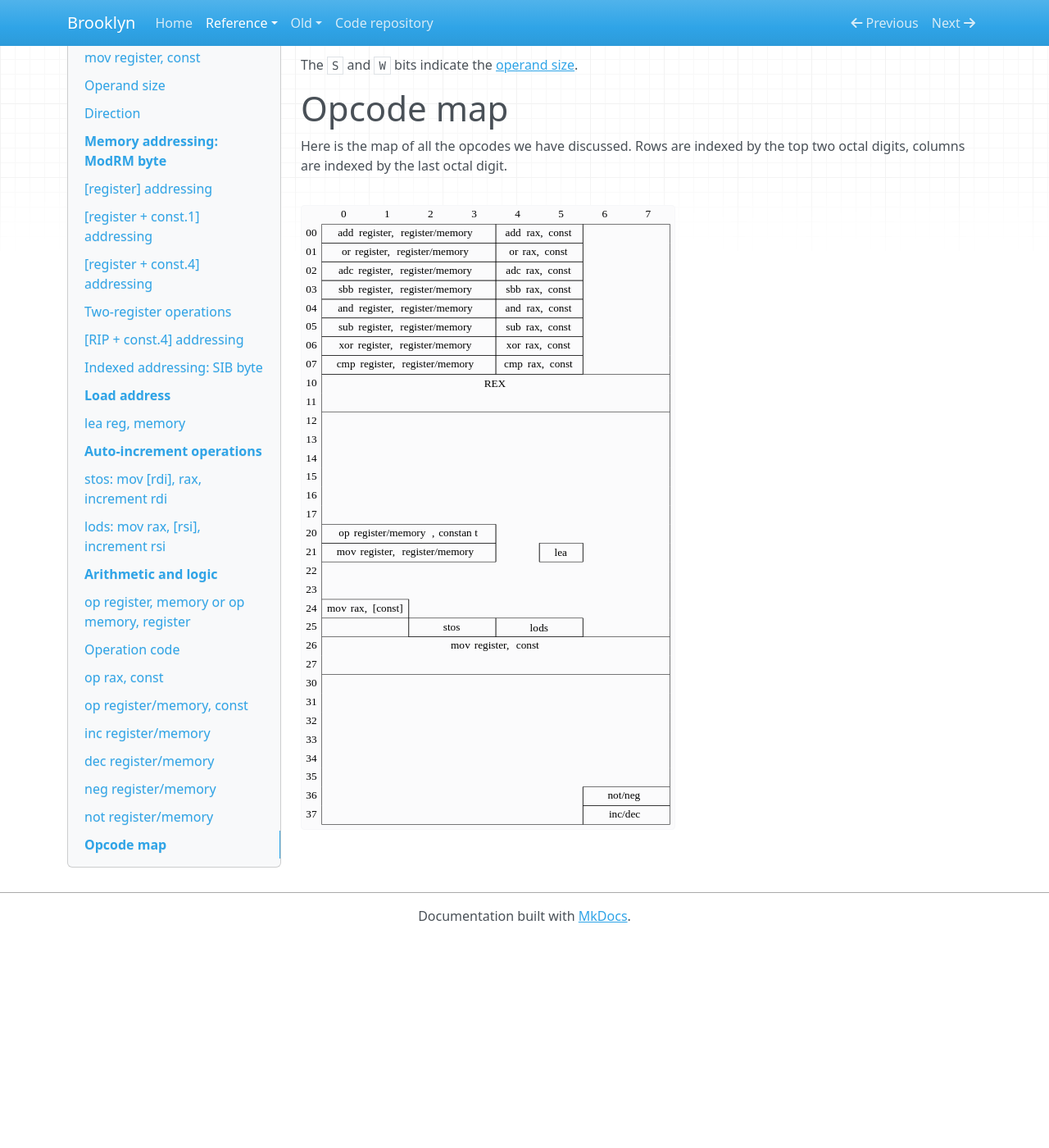
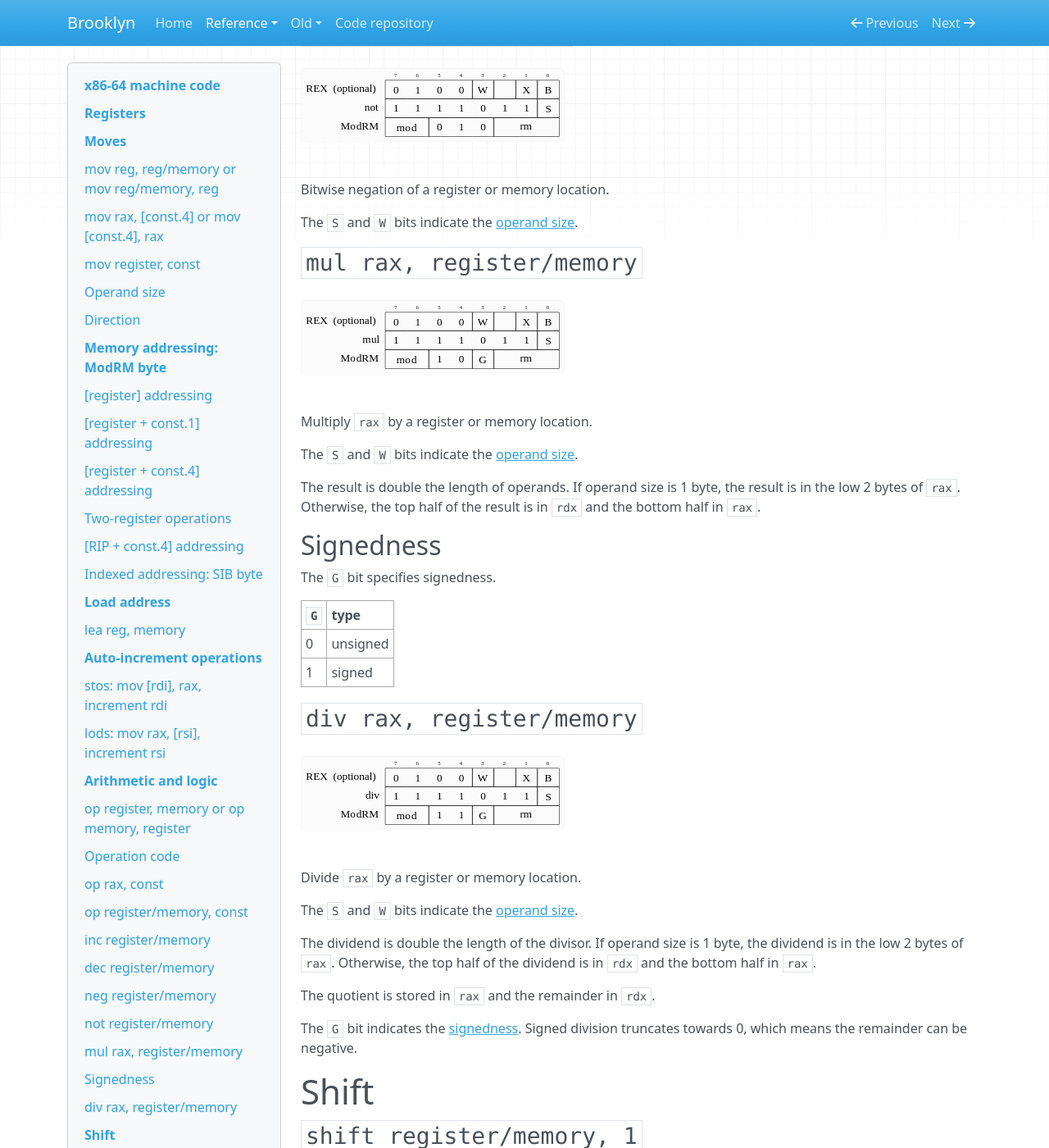
Before and after one commit to tczajka/bootstrap, an MkDocs documentation site: the page built from docs/reference/x86-64.md, in a window 1280 px wide and 1400 px high, scrolled down 10595 px. Shown: the whole window at 82% size. Built offline with MkDocs 1.6.1, drawn with Linux system fonts in a browser that asks for light colours; nearby versions of some CDN libraries; before the commit the page ends 11740 px from its top, so only the background shows below that; some of the changed text lies outside the part shown.

Commit message:
mul, div, shift

```diff
--- a/docs/reference/x86-64.md
+++ b/docs/reference/x86-64.md
@@ -9,13 +9,13 @@
 
 # Registers
 
-There are 16 64-bit registers:
+There are 16 8-byte (64-bit) general purpose registers, but some have special uses:
 
 ID  | name  | special uses
 --: | ----- | ----------
 `0` | `rax` | some instructions use it implicitly
-`1` | `rcx` |
-`2` | `rdx` |
+`1` | `rcx` | shift size
+`2` | `rdx` | high bits in multiplication / division
 `3` | `rbx` |
 `4` | `rsp` | stack pointer (stack grows down)
 `5` | `rbp` | stack frame pointer
@@ -273,14 +273,14 @@
 This performs an operation encoded by [`op`](#operation-code) between `rax` and a constant.
 
 The `S` and `W` bits indicate the [operand size](#operand-size).
+If the operand size is 8 bytes, the `const` is 4-byte that is sign-extended.
 
 ## `op register/memory, const`
 
 ![op rm const](../images/x86-64/op_rm_const.svg)
 
 This performs an operation encoded by [`op`](#operation-code) between a register
-or memory location described by the [ModRM byte](#memory-addressing-modrm-byte)
-and a constant.
+or memory location and a constant.
 
 The `S` and `W` bits indicate the [operand size](#operand-size).
 
@@ -296,8 +296,7 @@
 
 ![inc rm](../images/x86-64/inc_rm.svg)
 
-Increments a register or memory location described by the
-[ModRM byte](#memory-addressing-modrm-byte) by 1.
+Increments a register or memory location by 1.
 
 The `S` and `W` bits indicate the [operand size](#operand-size).
 
@@ -305,8 +304,7 @@
 
 ![dec rm](../images/x86-64/dec_rm.svg)
 
-Decrements a register or memory location described by the
-[ModRM byte](#memory-addressing-modrm-byte) by 1.
+Decrements a register or memory location by 1.
 
 The `S` and `W` bits indicate the [operand size](#operand-size).
 
@@ -314,8 +312,7 @@
 
 ![neg rm](../images/x86-64/neg_rm.svg)
 
-Negate a signed register or memory location described by the
-[ModRM byte](#memory-addressing-modrm-byte).
+Negate a signed register or memory location.
 
 The `S` and `W` bits indicate the [operand size](#operand-size).
 
@@ -323,10 +320,96 @@
 
 ![not rm](../images/x86-64/not_rm.svg)
 
-Bitwise negation of a register or memory location described by the
-[ModRM byte](#memory-addressing-modrm-byte).
+Bitwise negation of a register or memory location.
 
 The `S` and `W` bits indicate the [operand size](#operand-size).
+
+## `mul rax, register/memory`
+
+![mul rm](../images/x86-64/mul_rm.svg)
+
+Multiply `rax` by a register or memory location.
+
+The `S` and `W` bits indicate the [operand size](#operand-size).
+
+The result is double the length of operands. If operand size is 1 byte, the result
+is in the low 2 bytes of `rax`. Otherwise, the top half of the result is in
+`rdx` and the bottom half in `rax`.
+
+## Signedness
+
+The `G` bit specifies signedness.
+
+`G` | type
+--- | ----
+ 0  | unsigned
+ 1  | signed
+
+## `div rax, register/memory`
+
+![div rm](../images/x86-64/div_rm.svg)
+
+Divide `rax` by a register or memory location.
+
+The `S` and `W` bits indicate the [operand size](#operand-size).
+
+The dividend is double the length of the divisor. If operand size is 1 byte, the dividend
+is in the low 2 bytes of `rax`. Otherwise, the top half of the dividend is in
+`rdx` and the bottom half in `rax`.
+
+The quotient is stored in `rax` and the remainder in `rdx`.
+
+The `G` bit indicates the [signedness](#signedness).
+Signed division truncates towards 0, which means the remainder can be negative.
+
+# Shift
+
+## `shift register/memory, 1`
+
+![shift 1](../images/x86-64/shift_1.svg)
+
+Shift a register or memory location by 1 bit.
+
+The `S` and `W` bits indicate the [operand size](#operand-size).
+
+The `G` bit indicates the [signedness](#signedness).
+
+## Shift direction
+
+The `D` bit specifies the shift direction:
+
+`D` | direction
+--- | ----
+ 0  | left
+ 1  | right
+
+A signed shift right means that the sign bit gets duplicated.
+
+## `shift register/memory, rcx`
+
+![shift rcx](../images/x86-64/shift_rcx.svg)
+
+Shift a register or memory location by the number of bits specified
+by `rcx` modulo (operand size).
+
+The `S` and `W` bits indicate the [operand size](#operand-size).
+
+The `D` bit indicates the [shift direction](#shift-direction).
+
+The `G` bit indicates the [signedness](#signedness).
+
+## `shift register/memory, const`
+
+![shift const](../images/x86-64/shift_const.svg)
+
+Shift a register or memory location by the number of bits specified
+by the constant.
+
+The `S` and `W` bits indicate the [operand size](#operand-size).
+
+The `D` bit indicates the [shift direction](#shift-direction).
+
+The `G` bit indicates the [signedness](#signedness).
 
 # Opcode map
 
```
Also changed, not shown: docs/images/x86-64/div_rm.svg (added), docs/images/x86-64/mul_rm.svg (added), docs/images/x86-64/opcode_map.svg, docs/images/x86-64/shift_1.svg (added), docs/images/x86-64/shift_const.svg (added), docs/images/x86-64/shift_rcx.svg (added), 6 other files.
